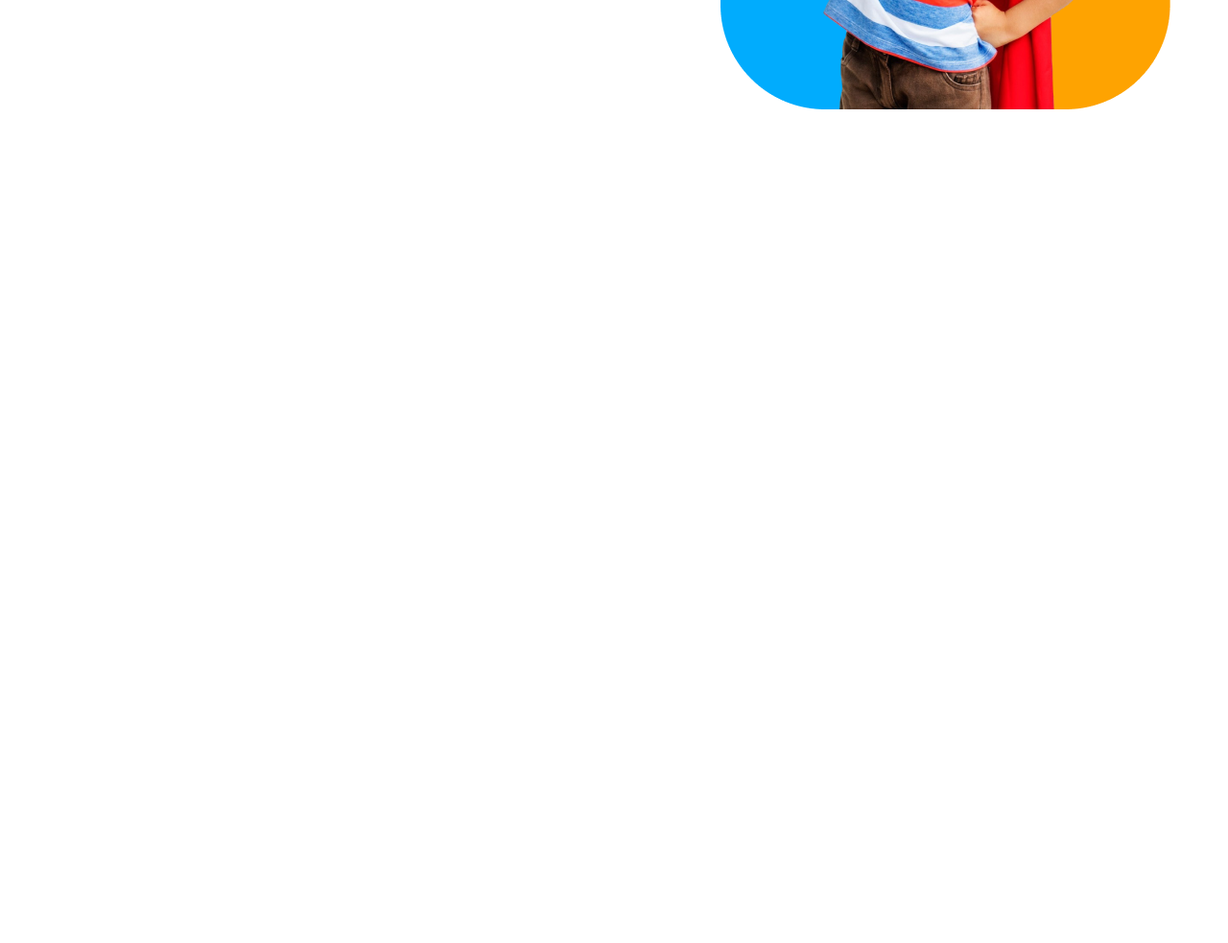
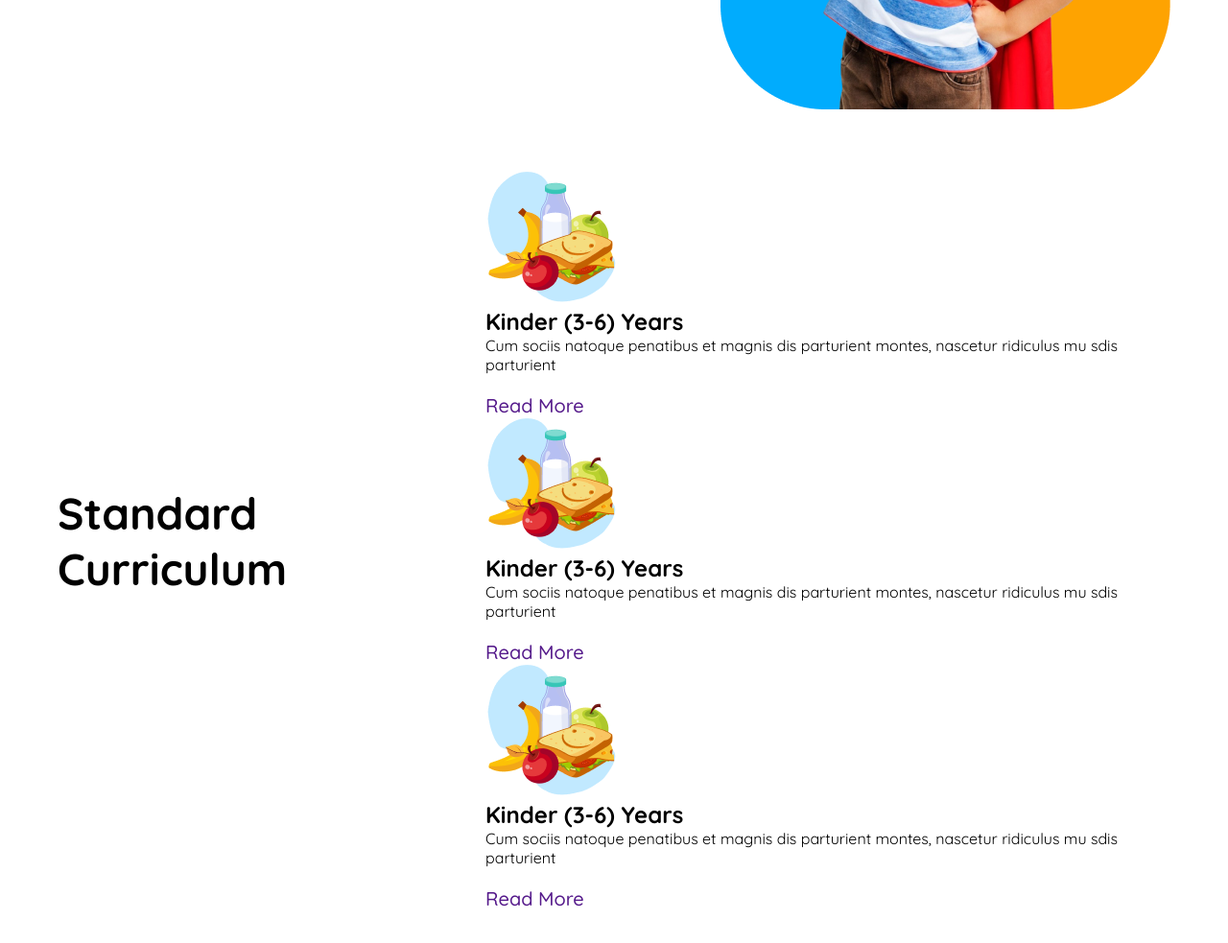
Before and after one commit to Subro-webdev23/Assignment-2, a plain HTML site: page index.html in a window 1280 px wide. Shown: the part 563-1546 px from the top of the page at 96% size. Before the commit the page ends 800 px from the top, so only its background shows below. Drawn offline with Linux system fonts and the light colour scheme.

Commit message:
Add curriculum section

```diff
--- a/index.html
+++ b/index.html
@@ -32,7 +32,7 @@
         <section class="banner-section">
             <div class="container hero flex">
                 <div class="banner-contant">
-                    <h1><span>Empowering</span><br> students from small age <span>towards vision</span></h1>
+                    <h1><span class="orange-color">Empowering</span><br> students from small age <span class="sky-blue-color">towards vision</span></h1>
                     <p>
                         With the courage, Confidence, Creativity and Compassion to make their Unique Contribution in a Diverse and Dynamic World.
                     </p>
@@ -43,6 +43,44 @@
                 </div>
             </div>
         </section>
+        <section class="curriculum-section">
+            <div class="container flex aline-item-center">
+                <h2>Standard Curriculum</h2>
+                <div class="cards">
+                    <div class="card">
+                        <img src="assets/kinder.png" alt="kinder">
+                        <h4>Kinder (3-6) Years</h4>
+                        <p>
+                            Cum sociis natoque penatibus et magnis
+                            dis parturient montes, nascetur ridiculus
+                            mu sdis parturient
+                        </p><br>
+                        <a href="">Read More</a>
+                    </div>
+                    <div class="card">
+                        <img src="assets/kinder.png" alt="kinder">
+                        <h4>Kinder (3-6) Years</h4>
+                        <p>
+                            Cum sociis natoque penatibus et magnis
+                            dis parturient montes, nascetur ridiculus
+                            mu sdis parturient
+                        </p><br>
+                        <a href="">Read More</a>
+                    </div>
+                    <div class="card">
+                        <img src="assets/kinder.png" alt="kinder">
+                        <h4>Kinder (3-6) Years</h4>
+                        <p>
+                            Cum sociis natoque penatibus et magnis
+                            dis parturient montes, nascetur ridiculus
+                            mu sdis parturient
+                        </p><br>
+                        <a href="">Read More</a>
+                    </div>
+                </div>
+
+            </div>
+        </section>
     </main>
 </body>
 </html>
--- a/style.css
+++ b/style.css
@@ -72,6 +72,9 @@ a{
 .flex{
     display: flex;
 }
+.aline-item-center{
+    align-items: center;
+}
 .gap{
     gap: 20px;
 }
@@ -144,9 +147,11 @@ nav ul li{
     display: none;
 }
 
+/* curriculum-section related css */
 
-
-
+.curriculum-section{
+    padding: 60px 0;
+}
 
 
 
@@ -179,7 +184,7 @@ nav ul li{
         height: 30px;
     }
     .head nav,
-    button{
+    .head button{
         display: none;
     }
     .logo img{
@@ -209,4 +214,7 @@ nav ul li{
         width: 100%;
         height: auto;
     }
+    .btn{
+        width: 100%;
+    }
 }
```
